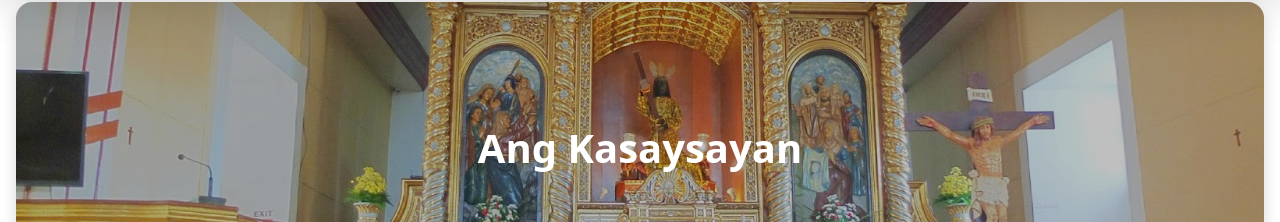
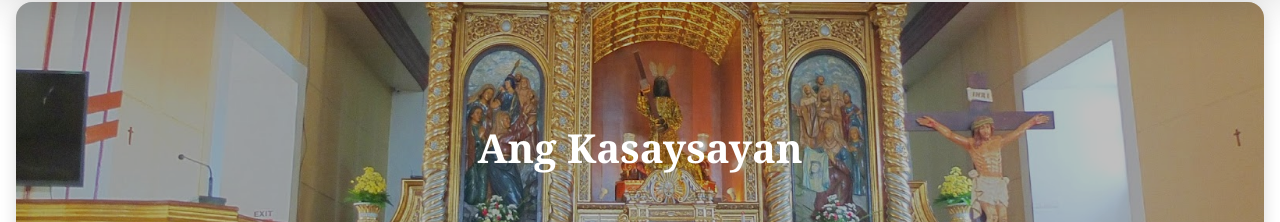
Before and after one commit to GlenIsIsaw/e-tuklas, a React (Vite) app: page /kasaysayan in a window 1280 px wide. Shown: the part 125-347 px from the top of the page. Built offline with nearby package versions, Linux system fonts and the light colour scheme.

Commit message:
Additional Design

```diff
--- a/src/pages/Kasaysayan.jsx
+++ b/src/pages/Kasaysayan.jsx
@@ -71,7 +71,7 @@ const Kasaysayan = () => {
           transition={{ duration: 0.8, delay: 0.6 }}
           style={{ position: "relative", zIndex: 2 }}
         >
-          <h1 style={{ fontWeight: "bold" }} className="hero-title-section">
+          <h1 style={{ fontWeight: "bold", fontFamily: "Georgia, serif" }} className="hero-title-section">
             Ang Kasaysayan
           </h1>
         </motion.div>
```
